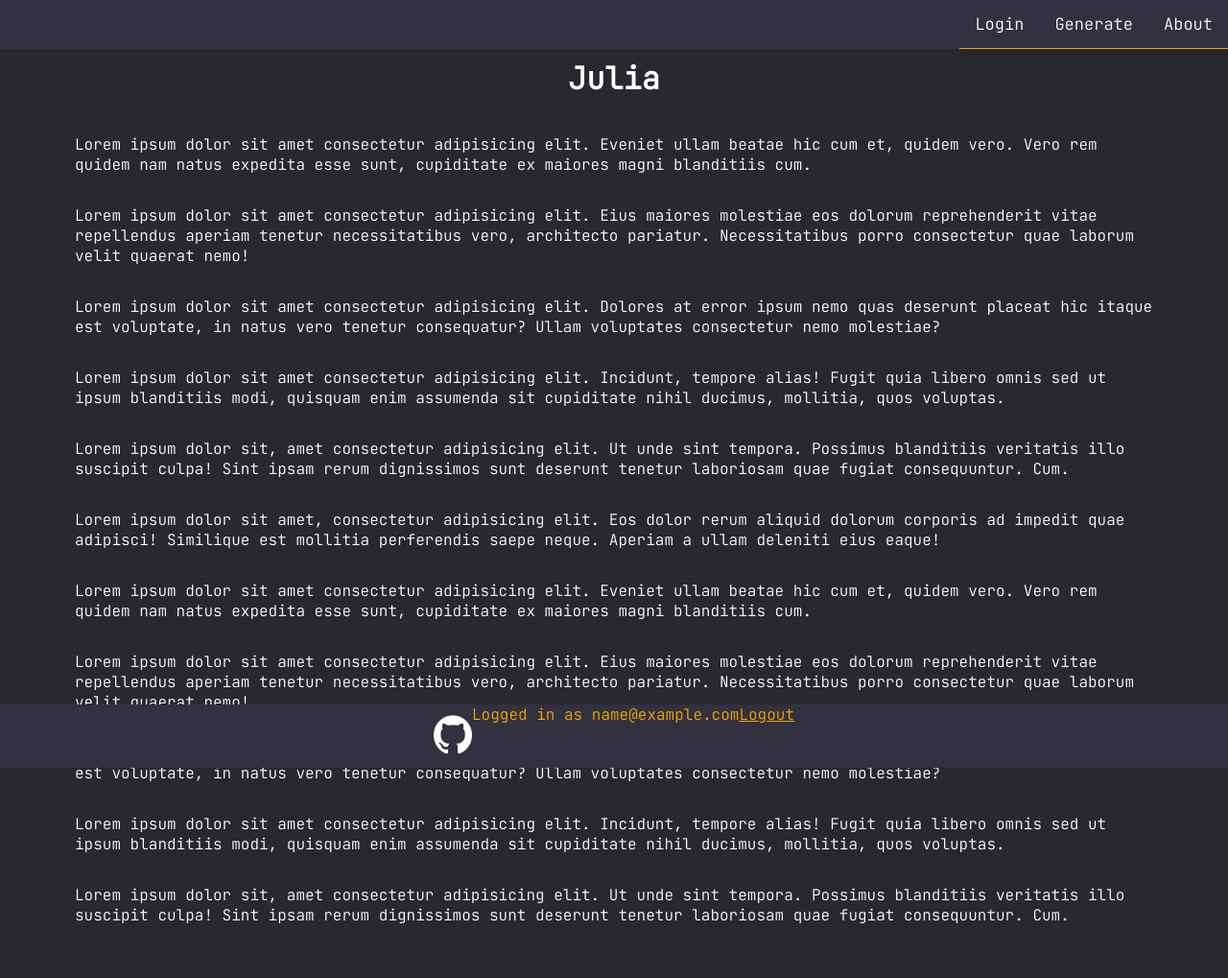
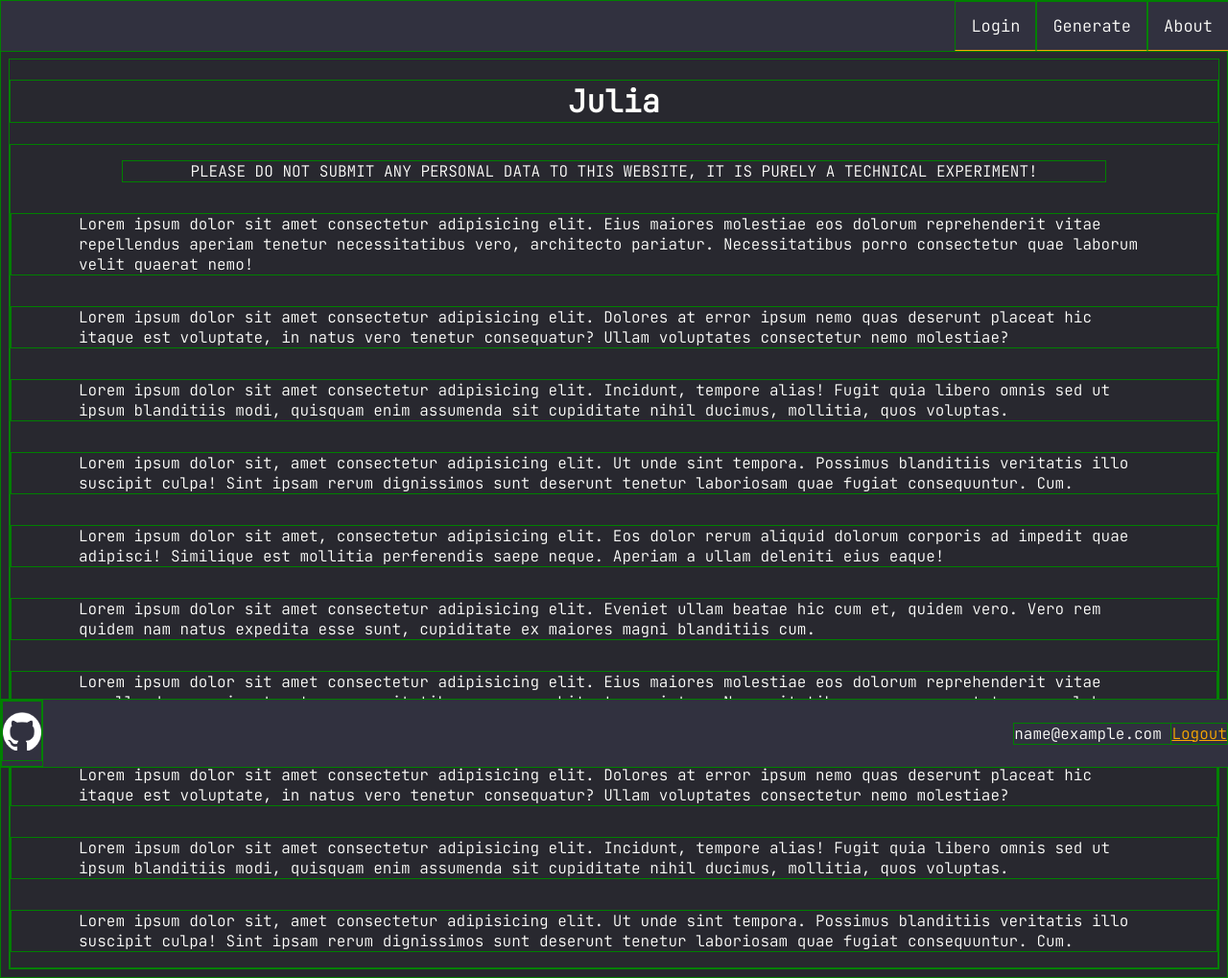
Before and after one commit to silvanias/Julia, a Flask app: page / in a window 1280 px wide. Shown: the whole page at 96% size. Before the commit the page ends 962 px from the top, so only its background shows below. Run offline with Flask 3, Linux system fonts and the light colour scheme; the visitor is signed in with stand-in values (Sample User, id 1).

Commit message:
Purify website ready for deployment

```diff
--- a/juliaapp/routes.py
+++ b/juliaapp/routes.py
@@ -74,8 +74,8 @@ def logout():
     logout_user()
     return redirect(url_for('routes.get_login'))
 
+@blueprint.route('/profile/<username>')
 @login_required
-@blueprint.route('/profile/<username>')
 def profile(username):
     user = User.query.filter_by(username=username).first_or_404()
     all_users = User.query.filter_by(username=username).first()
--- a/juliaapp/static/main.css
+++ b/juliaapp/static/main.css
@@ -8,7 +8,7 @@
 https://codepen.io/sosuke/pen/Pjoqqp
 */
 
-/* { border: 1px solid green; } */
+* { border: 1px solid green; }
 
 /* || General styles */
 
@@ -199,16 +199,16 @@ select:focus {
 /* || Footer styles */
 
 footer {
-  position: fixed;
   display: flex;
+  align-items: center;
   justify-content: center;
   left: 0;
   bottom: 0;
   width: 100%;
-  text-align: center;
-  background-color: #31313f;
-  object-fit: contain;
+  position: fixed;
+  background-color: hsl(240, 13%, 22%);
   overflow: hidden;
+
   z-index: 2;
 }
 
@@ -218,8 +218,16 @@ footer {
   padding-bottom: 10px;
   height: 40px;
   width: 40px;
+  left:50%;
+  text-align: center;
 }
 
 .GitHub:hover {
   transform: scale(1.2);
 }
+
+.logout{
+  float: right;
+  margin-left: auto;
+  flex: 0 1 auto;
+}
--- a/juliaapp/templates/base.html
+++ b/juliaapp/templates/base.html
@@ -32,8 +32,10 @@
             <img class="GitHub" src="{{url_for('static', filename='images/github-mark-white.png')}}" alt="GitHub logo"/>
         </a>
         {% if current_user.is_authenticated %}
-        <a> Logged in as {{ current_user.email }}</a>
-        <a href="{{ url_for('routes.logout') }}">Logout</a>
+        <div class="logout">
+            {{ current_user.email }}
+            <a href="{{ url_for('routes.logout') }}">Logout</a>
+        </div>
         {% endif %}
     </footer>
 </body>
--- a/juliaapp/templates/gen.html
+++ b/juliaapp/templates/gen.html
@@ -17,8 +17,4 @@
         </div>
         <button type="submit" class="input-button"> Generate </button>
     </form>
-    <h2> List of users </h2>
-    {% for user in users %}
-    <p>{{ user.username }} {{user.email}} {{user.password }}</p>
-    {% endfor %}
 {% endblock content %}
--- a/juliaapp/templates/landing.html
+++ b/juliaapp/templates/landing.html
@@ -5,7 +5,7 @@
 {% block content %}
     <h1> Julia </h1>
     <section>
-        <p>Lorem ipsum dolor sit amet consectetur adipisicing elit. Eveniet ullam beatae hic cum et, quidem vero. Vero rem quidem nam natus expedita esse sunt, cupiditate ex maiores magni blanditiis cum.</p>
+        <p>PLEASE DO NOT SUBMIT ANY PERSONAL DATA TO THIS WEBSITE, IT IS PURELY A TECHNICAL EXPERIMENT!</p>
         <p>Lorem ipsum dolor sit amet consectetur adipisicing elit. Eius maiores molestiae eos dolorum reprehenderit vitae repellendus aperiam tenetur necessitatibus vero, architecto pariatur. Necessitatibus porro consectetur quae laborum velit quaerat nemo!</p>
         <p>Lorem ipsum dolor sit amet consectetur adipisicing elit. Dolores at error ipsum nemo quas deserunt placeat hic itaque est voluptate, in natus vero tenetur consequatur? Ullam voluptates consectetur nemo molestiae?</p>
         <p>Lorem ipsum dolor sit amet consectetur adipisicing elit. Incidunt, tempore alias! Fugit quia libero omnis sed ut ipsum blanditiis modi, quisquam enim assumenda sit cupiditate nihil ducimus, mollitia, quos voluptas.</p>
--- a/juliaapp/templates/profile.html
+++ b/juliaapp/templates/profile.html
@@ -3,5 +3,5 @@
 <title>Profile</title>
 {% endblock head %}
 {% block content %}
-    <p>{{ user.username }} {{user.email}} {{user.password }}</p>
+    <p>{{ user.username }} {{user.email}}</p>
 {% endblock content %}
```
